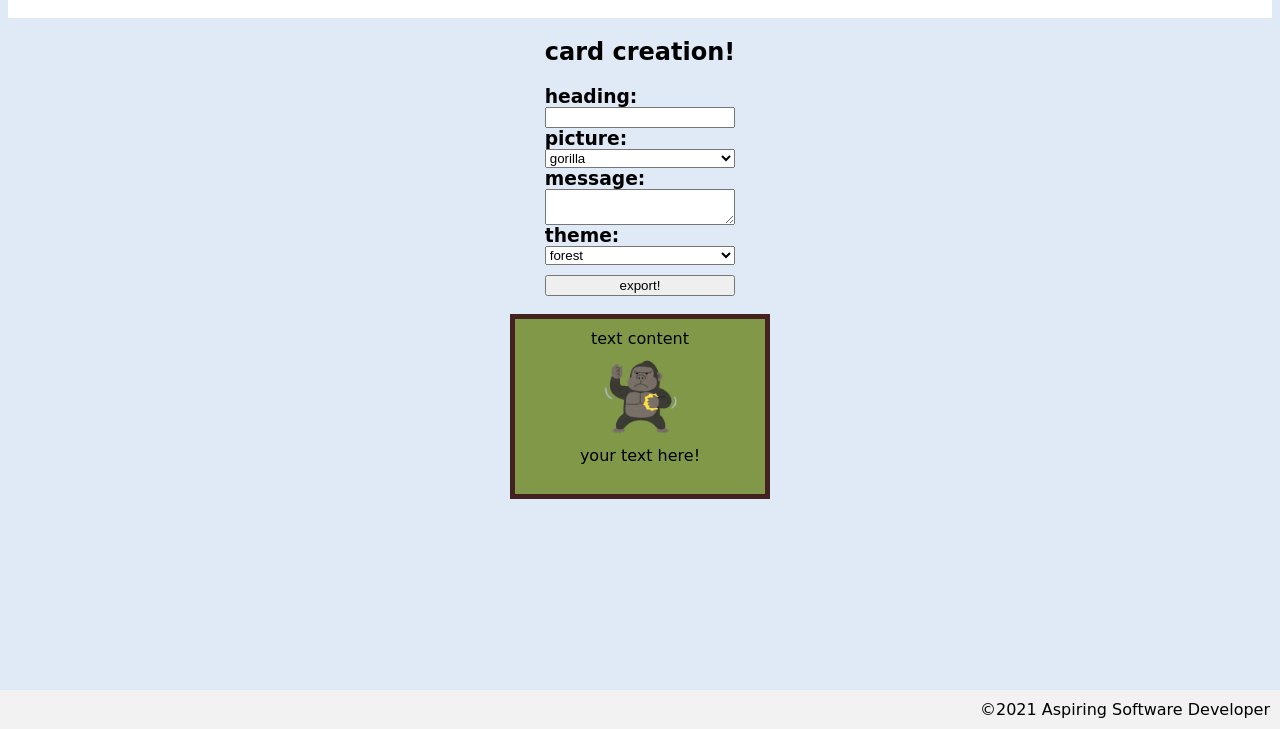
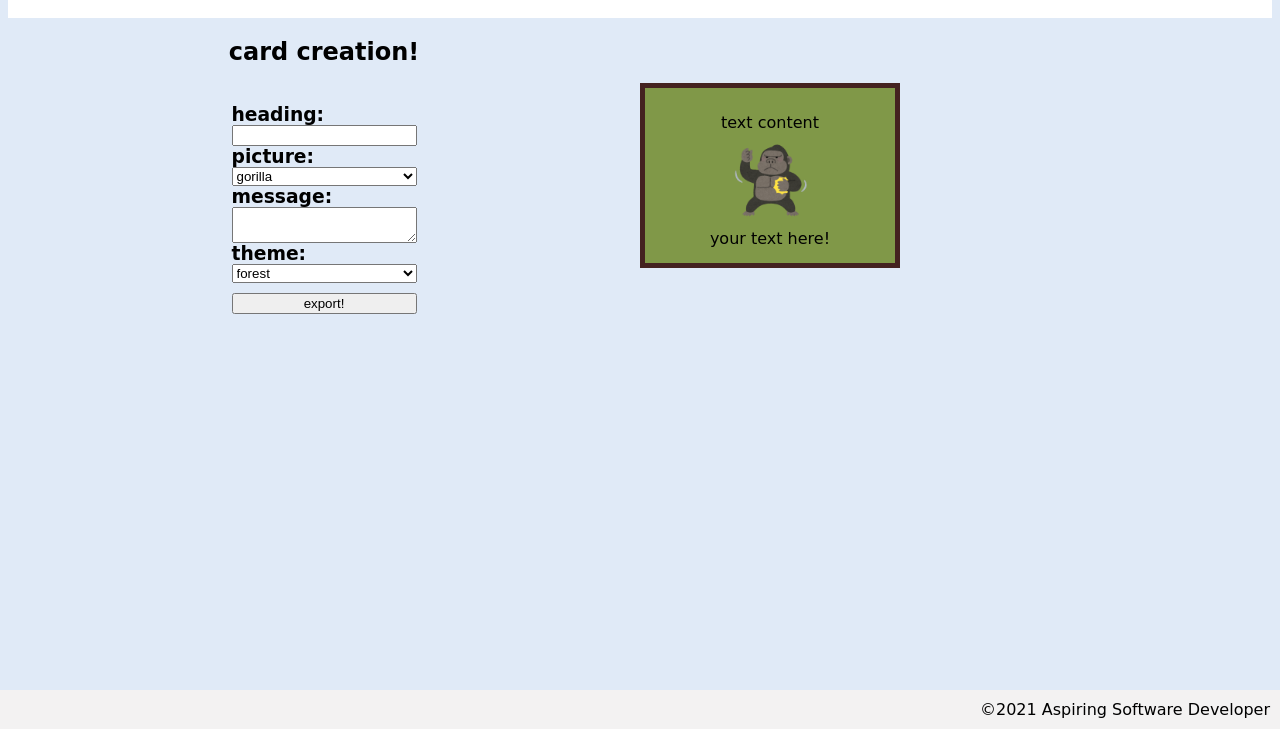
Before and after one commit to davejfish/greeting-card, a plain HTML site: page index.html in a window 1280 px wide. Shown: the part 71-800 px from the top of the page. Drawn offline with nearby package versions, Linux system fonts and the light colour scheme; a web font is replaced by a local one.

Commit message:
adding resizing for larger screens

```diff
--- a/styles.css
+++ b/styles.css
@@ -11,6 +11,12 @@ main {
     flex-direction: column;
     justify-content: center;
     align-items: center;
+}
+@media screen and (min-width: 700px) {
+    main {
+        display: grid;
+        grid-template-columns: 50% 50%;
+    }
 }
 
 body {
@@ -34,6 +40,13 @@ footer {
     display: flex;
     justify-content: flex-end;
     background-color: var(--footer-background);
+}
+
+section {
+    display: flex;
+    flex-direction: column;
+    justify-content: center;
+    align-items: center;
 }
 
 span {
```
